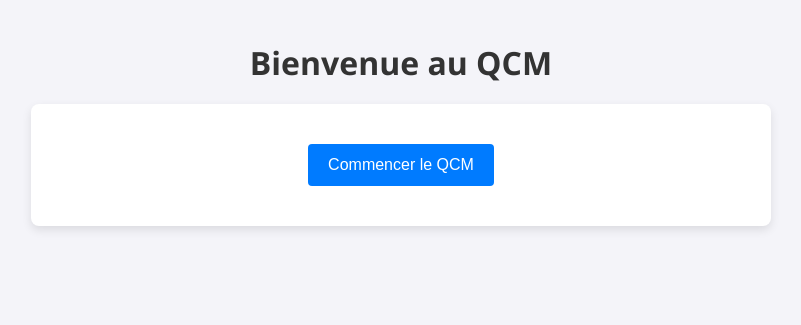
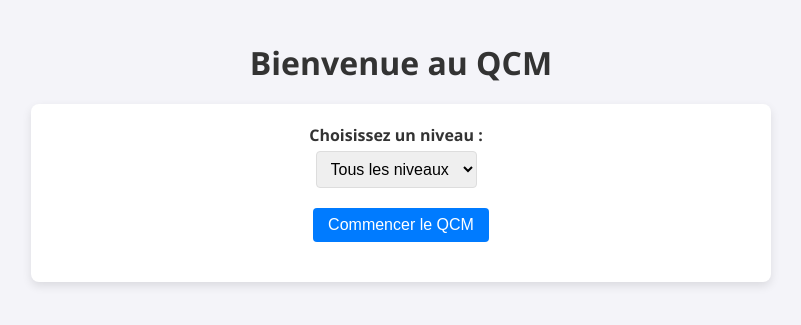
Before and after one commit to LukasMFR/qcm-sprintdev, a PHP site: page /views/home.php in a window 1280 px wide. Shown: the top 325 px of the page, without its empty margins (239-1040 px from the left). Run offline with PHP 8.4, Linux system fonts and the light colour scheme.

Commit message:
Add level selector to QCM page

```diff
--- a/css/style.css
+++ b/css/style.css
@@ -87,6 +87,39 @@ ul li strong {
     font-weight: bold;
 }
 
+.niveau-form {
+    text-align: center;
+    margin-bottom: 20px;
+}
+
+.niveau-form label {
+    font-weight: bold;
+    margin-right: 10px;
+}
+
+.niveau-form select {
+    padding: 8px 10px;
+    font-size: 16px;
+    border-radius: 4px;
+    border: 1px solid #ddd;
+    margin-right: 10px;
+}
+
+.niveau-form button {
+    padding: 8px 15px;
+    font-size: 16px;
+    border-radius: 4px;
+    background-color: #007bff;
+    color: white;
+    border: none;
+    cursor: pointer;
+    transition: background-color 0.3s;
+}
+
+.niveau-form button:hover {
+    background-color: #0056b3;
+}
+
 /* Dark mode styles */
 @media (prefers-color-scheme: dark) {
     body {
--- a/views/home.php
+++ b/views/home.php
@@ -8,7 +8,13 @@
 </head>
 <body>
     <h1>Bienvenue au QCM</h1>
-    <form action="quiz.php" method="post">
+    <form action="quiz.php" method="get" class="niveau-form">
+        <label for="niveau">Choisissez un niveau :</label>
+        <select name="niveau" id="niveau" required>
+            <option value="tous">Tous les niveaux</option>
+            <option value="0">Niveau 0</option>
+            <option value="1">Niveau 1</option>
+        </select>
         <button type="submit">Commencer le QCM</button>
     </form>
 </body>
```
Also changed, not shown: views/quiz.php (+15 -3 lines).
